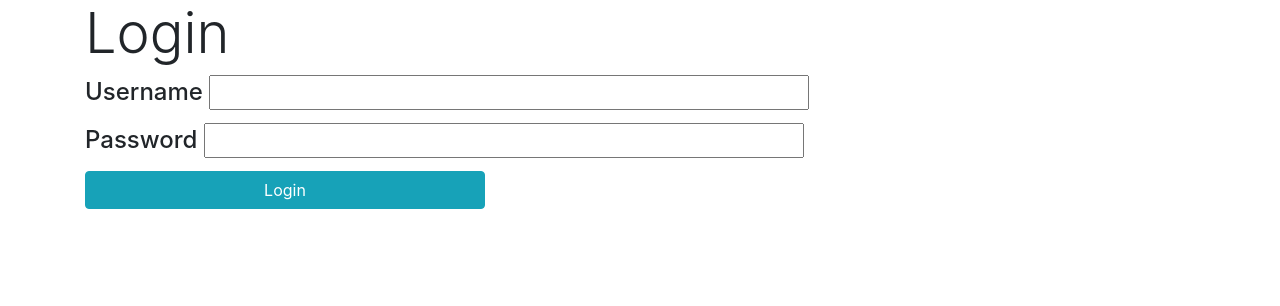
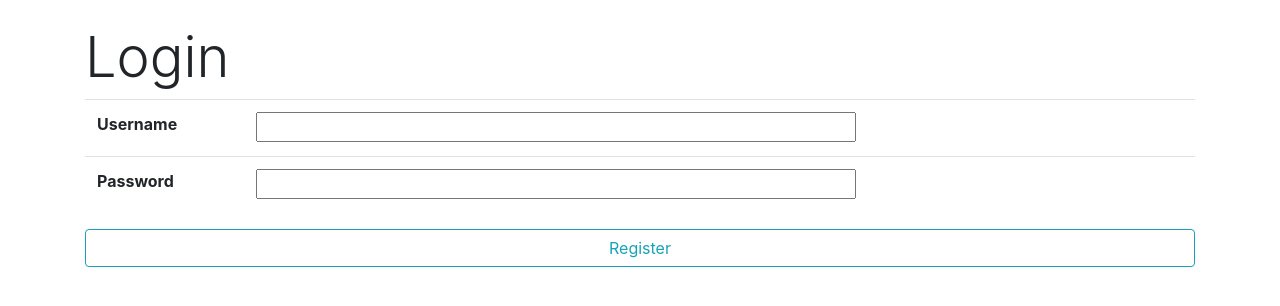
Before and after one commit to jreidmke/flask-feedback, a Flask app: page /login in a window 1280 px wide. Shown: the part 56-362 px from the top of the page. Run offline with Flask 2, Linux system fonts and the light colour scheme; parts of the project's set-up code (start-up, migrations or seed data) failed here and were passed over; some libraries are stand-ins or nearby versions.

Commit message:
changed styling

```diff
--- a/templates/base.html
+++ b/templates/base.html
@@ -28,6 +28,10 @@
           </ul>
         </div>
       </nav>
+      <br>
+      {% for msg in get_flashed_messages() %}
+          <p class="text-primary bg-light text-center"><b>{{ msg }}</b></p>
+      {% endfor %}
 
     {% block content %} {% endblock %}
 
--- a/templates/login.html
+++ b/templates/login.html
@@ -1,17 +1,43 @@
 {% extends 'base.html' %}
 
-{% block title %} Login {% endblock %}
+{% block title %} Register {% endblock %}
 
 {% block content %}
 <div class="container">
 
-    {% for msg in get_flashed_messages() %}
-        <p>{{ msg }}</p>
-    {% endfor %}
+
 
     <h1 class="display-4">Login</h1>
 
-        <form method="POST">
+    <form method="POST">
+
+        {{form.hidden_tag()}}
+
+        <table class="table">
+            <tbody>
+                {% for field in form if field.widget.input_type != 'hidden' %}
+
+                    <tr>
+                        <td><b>{{field.label}}</b></td>
+                        <td>{{field}}</td>
+                    </tr>
+
+                    {% for error in field.errors %}
+                        <h4>{{error}}</h4>
+                    {% endfor %}
+
+                {% endfor %}
+            </tbody>
+        </table>
+
+        <button type="submit" class="btn btn-outline-info btn-large btn-block" >Register</button>
+    </form>
+</div>
+
+{% endblock %}
+
+
+        <!-- <form method="POST">
 
             {{form.hidden_tag()}}
 
@@ -29,9 +55,6 @@
                 {% endfor %}
 
 
-                <button type="submit" class="btn btn-info btn-large" style="width: 25rem;">Login</button>
+                <button type="submit" class="btn btn-info btn-large" style="width: 25rem;">Register</button>
             </form>
-</div>
-
-
-{% endblock %}
+</div> -->
--- a/templates/register.html
+++ b/templates/register.html
@@ -4,10 +4,6 @@
 
 {% block content %}
 <div class="container">
-
-    {% for msg in get_flashed_messages() %}
-        <p>{{ msg }}</p>
-    {% endfor %}
 
     <h1 class="display-4">Register</h1>
 
--- a/templates/user-detail.html
+++ b/templates/user-detail.html
@@ -5,11 +5,8 @@
 {% block content %}
 <div class="container">
 
-    {% for msg in get_flashed_messages() %}
-        <p>{{ msg }}</p>
-    {% endfor %}
 
-    <table class="table">
+    <table class="table" style="width: 400px;">
         <tbody>
             <tr>
                 <td>Username</td>
```
